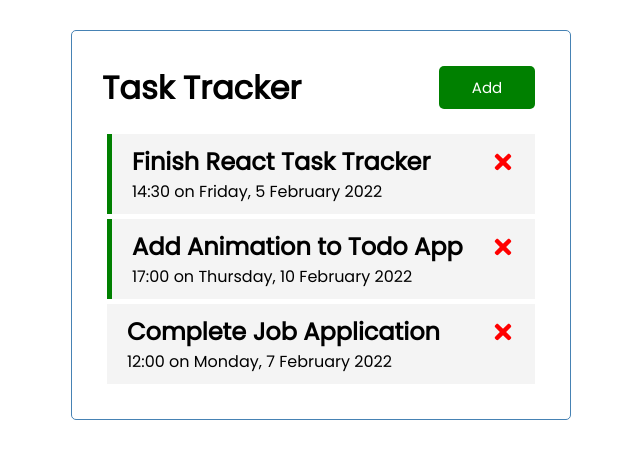
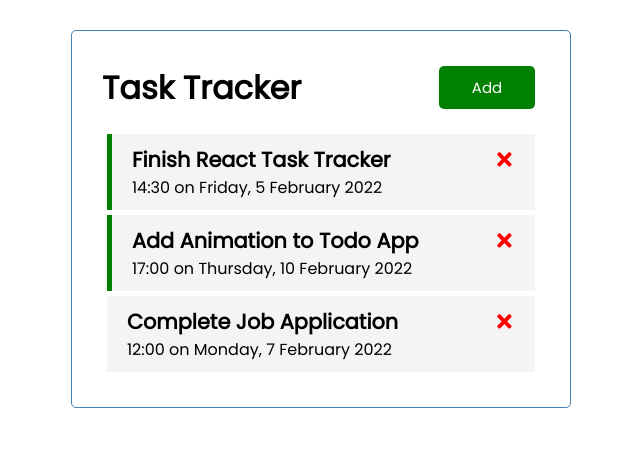
Before and after one commit to tjupiter/react-todo-app, a React (Create React App) app: page / in a window 1280 px wide. Shown: the top 458 px of the page, without its empty margins (319-959 px from the left). Built offline with nearby package versions, Linux system fonts and the light colour scheme.

Commit message:
datepicker added

```diff
--- a/src/index.css
+++ b/src/index.css
@@ -67,6 +67,8 @@ body {
 }
 
 .task h2 {
+  font-size: 1.3rem;
+  font-weight: bold;
   display: flex;
   align-items: center;
   justify-content: space-between;
```
Also changed, not shown: src/components/AddTask.js (+2 -18 lines).
